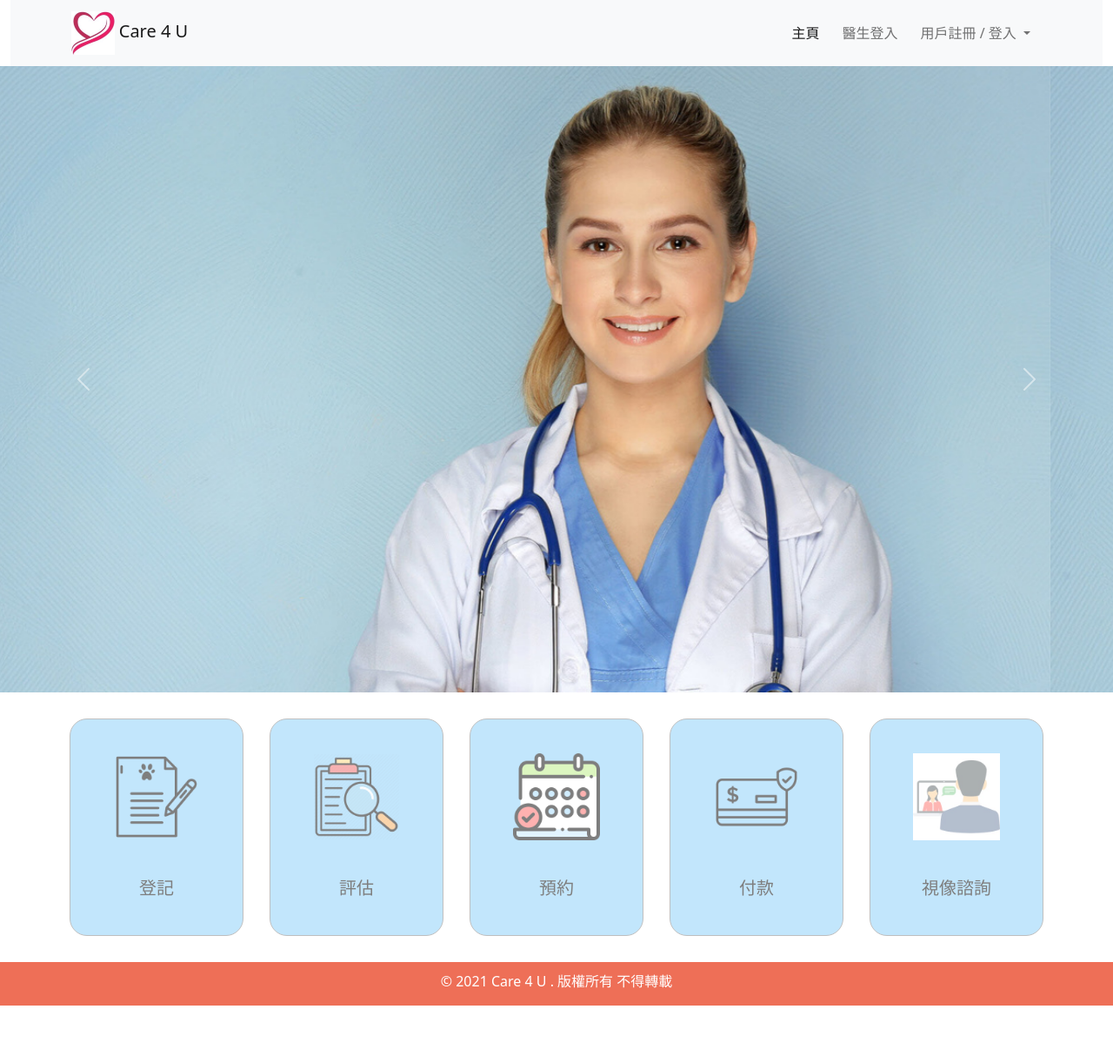
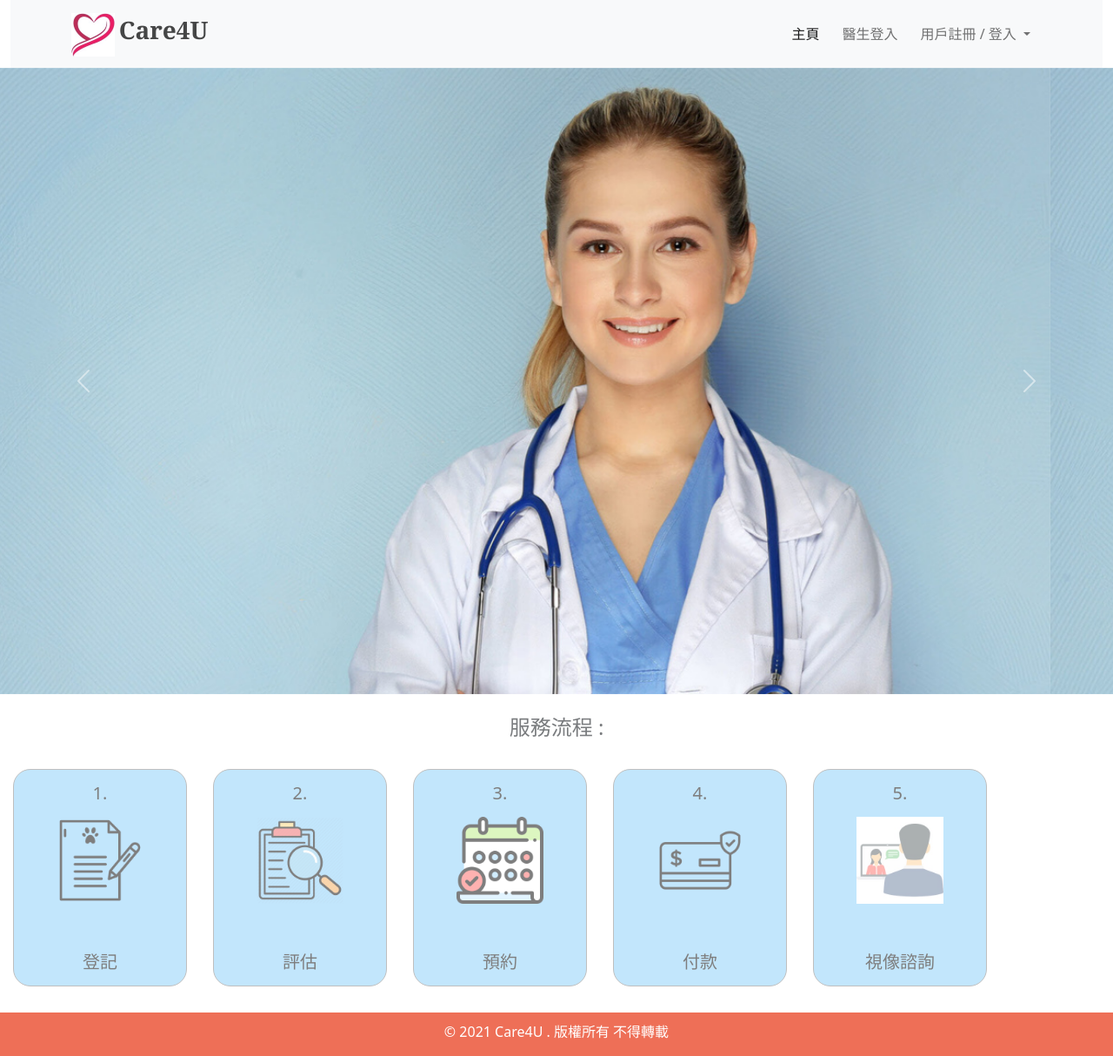
Before and after one commit to timven2004/care4U, a website: page public/html/main-page.html in a window 1280 px wide. Shown: the whole page at 87% size. Before the commit the page ends 1156 px from the top, so only its background shows below. Drawn offline with nearby package versions, Linux system fonts and the light colour scheme.

Commit message:
main-page update

```diff
--- a/public/css/main-page.css
+++ b/public/css/main-page.css
@@ -49,9 +49,9 @@ p {
 .box {
     font-size: 20px;
     display: flex;
-    justify-content: center;
+    justify-content: space-evenly;
+    align-items: center;
     flex-direction: column;
-    align-items: center;
     width: 200px;
     height: 250px;
     background-color: LightSkyBlue;
@@ -84,3 +84,21 @@ p {
         margin-bottom: 10px;
     }
 }
+
+#logo {
+    font-size: 28px;
+    font-family: Cambria, Cochin, Georgia, Times, 'Times New Roman', serif;
+    font-weight: bold;
+    opacity: 0.8;
+}
+
+.number {
+    font-size: 20px;
+}
+
+.workflow {
+    font-size: 24px;
+    margin-top: 20px;
+    margin-bottom: 0;
+    opacity: 0.6;
+}
--- a/public/html/main-page.html
+++ b/public/html/main-page.html
@@ -19,7 +19,7 @@
         <nav class="navbar navbar-expand-lg navbar-light bg-light">
 
             <div class="container">
-                <a class="navbar-brand" href="#"><img src="../img/logo.jpeg">Care 4 U</a>
+                <a class="navbar-brand" href="#"><img src="../img/logo.jpeg"><span id="logo">Care4U</span></a>
                 <button class="navbar-toggler" type="button" data-bs-toggle="collapse"
                     data-bs-target="#navbarNavDropdown" aria-controls="navbarNavDropdown" aria-expanded="false"
                     aria-label="Toggle navigation">
@@ -76,13 +76,16 @@
         </button>
     </div>
 
+
+
     <div class="container-fluid flow">
         <div class="row">
-            <div class="col-lg col-md-12 col-sm-12 box"><img src="../img/registraton.png">登記</div>
-            <div class="col-lg col-md-12 col-sm-12 box"><img src="../img/analysis.webp">評估</div>
-            <div class="col-lg col-md-12 col-sm-12 box"><img src="../img/booking.png">預約</div>
-            <div class="col-lg col-md-12 col-sm-12 box"><img src="../img/payment.png">付款</div>
-            <div class="col-lg col-md-12 col-sm-12 box"><img src="../img/video.jpeg"></ing>視像諮詢</div>
+            <p class="workflow">服務流程 :</p>
+            <div class="col-lg col-md-12 col-sm-12 box"><span class="number">1.</span><img src="../img/registraton.png">登記</div>
+            <div class="col-lg col-md-12 col-sm-12 box"><span class="number">2.</span><img src="../img/analysis.webp">評估</div>
+            <div class="col-lg col-md-12 col-sm-12 box"><span class="number">3.</span><img src="../img/booking.png">預約</div>
+            <div class="col-lg col-md-12 col-sm-12 box"><span class="number">4.</span><img src="../img/payment.png">付款</div>
+            <div class="col-lg col-md-12 col-sm-12 box"><span class="number">5.</span><img src="../img/video.jpeg"></ing>視像諮詢</div>
         </div>
     </div>
 
@@ -90,7 +93,7 @@
         <div class="container">
             <div class="row">
                 <div>
-                    <p>© 2021 Care 4 U . 版權所有 不得轉載</p>
+                    <p>© 2021 Care4U . 版權所有 不得轉載</p>
                 </div>
             </div>
         </div>
```
